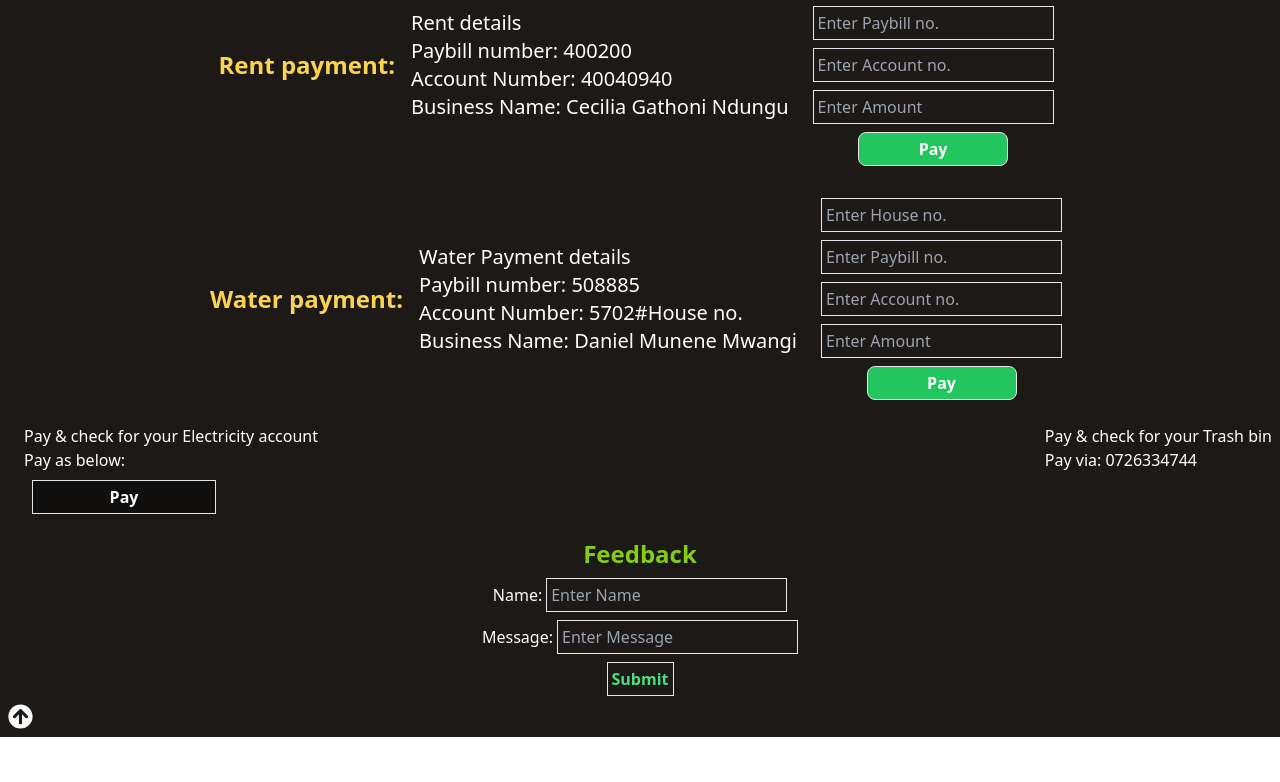
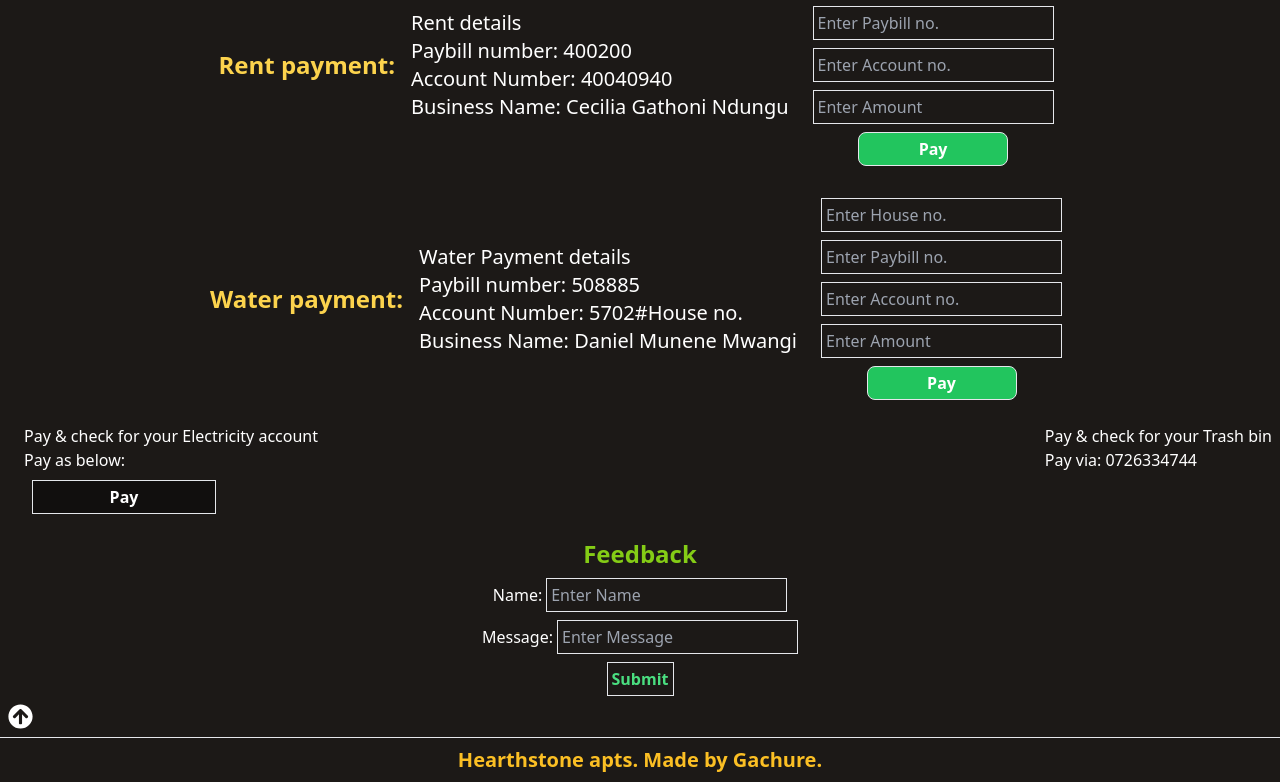
Before and after one commit to Solomon-Gachure/newha, a React (Create React App) app: page / in a window 1280 px wide. Shown: the part 1046-1828 px from the top of the page. Before the commit the page ends 1783 px from the top, so only its background shows below. Built offline with nearby package versions, Linux system fonts and the light colour scheme.

Commit message:
Created and updated footer section

```diff
--- a/src/App.js
+++ b/src/App.js
@@ -1,5 +1,6 @@
 import About from "./components/about";
 import Feedback from "./components/feedback";
+import Footer from "./components/footer";
 import Home from "./components/home";
 import Navbar from "./components/navbar";
 import Services from "./components/services";
@@ -12,6 +13,7 @@ function App() {
       <About/>
       <Services/>
       <Feedback/>
+      <Footer/>
 
     </div>
   );
--- /dev/null
+++ b/src/components/footer.js
@@ -0,0 +1,11 @@
+import React from 'react'
+
+const Footer = () => {
+  return (
+    <div className='w-full h-full bg-stone-900 border-t flex justify-center items-center p-2'>
+        <h1 className='text-xl font-bold text-amber-400'>Hearthstone apts. Made by Gachure.</h1>
+    </div>
+  )
+}
+
+export default Footer
```
